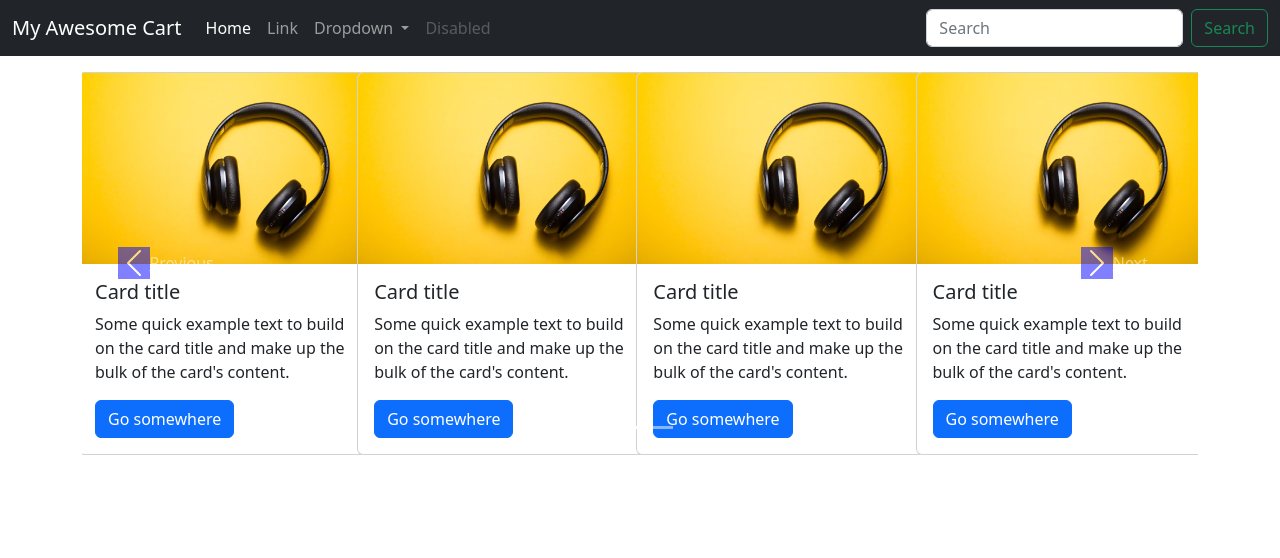
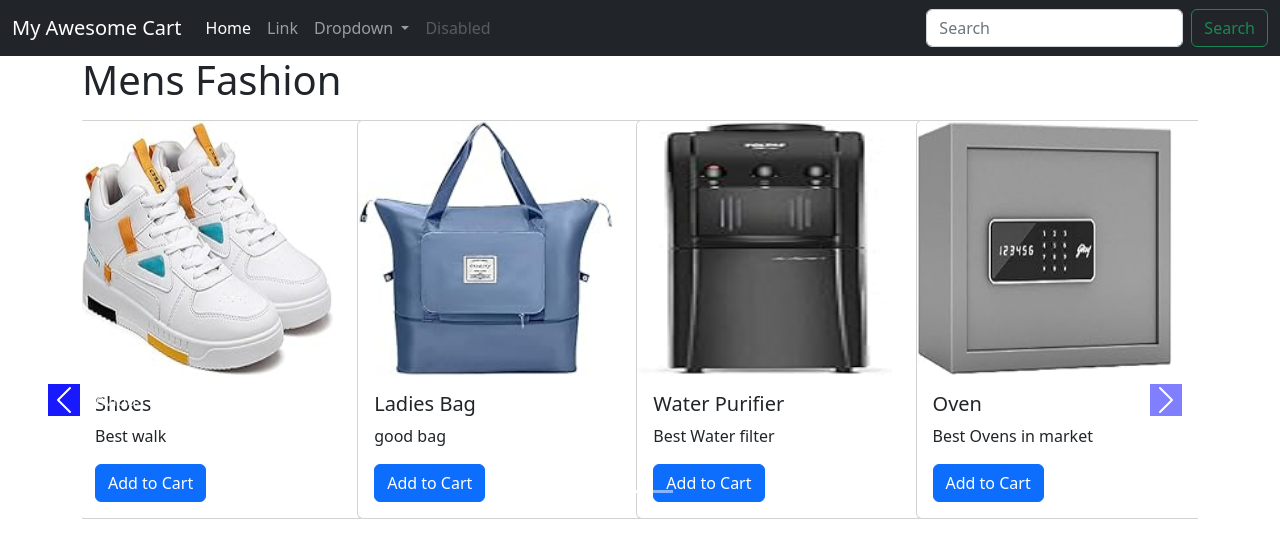
Before and after one commit to yash9151/E-Commerce_Website, a Django app: page /shop/ in a window 1280 px wide. Shown: the top 558 px of the page. Run offline with Django 5.2, Linux system fonts and the light colour scheme; data comes from the database, SQL or seed files in the repository; both versions use the stored data as it was after the commit.

Commit message:
Showing Products from database to home page- final

```diff
--- a/mac/shop/templates/shop/index.html
+++ b/mac/shop/templates/shop/index.html
@@ -7,8 +7,8 @@ margin-left: -4px;
 }
 
 .col-md-3 img {
-width: 100%;
-height: auto;
+width: 255px;
+height: 255px;
 }
 
 .carousel-indicators .active {
@@ -37,6 +37,7 @@ padding-right: 0;
 {% block body %}
 {% load static %}
 <div class="container">
+    <h1>Mens Fashion</h1>
     <div id="demo" class="carousel slide my-3" data-ride="carousel">
         <ul class="carousel-indicators">
             <li data-bs-target="#demo" data-bs-slide-to="0" class="active"></li>
@@ -50,13 +51,11 @@ padding-right: 0;
             <div class="carousel-item active">
                 <div class="col-xs-3 col-sm-3 col-md-3">
                     <div class="card" style="width: 18rem;">
-                        <img src="{% static 'shop/test.jpg' %}" class="card-img-top" alt="...">
+                        <img src="/media/{{product.0.image}}" class="card-img-top" alt="...">
                         <div class="card-body">
-                            <h5 class="card-title">Card title</h5>
-                            <p class="card-text">Some quick example text to build on the card title and make up the
-                                bulk of the
-                                card's content.</p>
-                            <a href="#" class="btn btn-primary">Go somewhere</a>
+                            <h5 class="card-title">{{product.0.product_name}}</h5>
+                            <p class="card-text">{{product.0.desc}}</p>
+                            <a href="#" class="btn btn-primary">Add to Cart</a>
                         </div>
                     </div>
                 </div>
@@ -64,24 +63,23 @@ padding-right: 0;
                 {% for product_item in product|slice:"1:"%}
                 <div class="col-xs-3 col-sm-3 col-md-3">
                     <div class="card" style="width: 18rem;">
-                        <img src="{% static 'shop/test.jpg' %}" class="card-img-top" alt="...">
+                        <img src="/media/{{product_item.image}}" class="card-img-top" alt="...">
                         <div class="card-body">
-                            <h5 class="card-title">Card title</h5>
-                            <p class="card-text">Some quick example text to build on the card title and make up the
-                                bulk of the
-                                card's content.</p>
-                            <a href="#" class="btn btn-primary">Go somewhere</a>
+                            <h5 class="card-title">{{product_item.product_name}}</h5>
+                            <p class="card-text">{{product_item.desc}}</p>
+                            <a href="#" class="btn btn-primary">Add to Cart</a>
                         </div>
                     </div>
                 </div>
-                {% if forloop.counter|divisibleby:3 and not forloop.last %}
-            </div><div class="carousel-item">
+                {% if forloop.counter|add:1|divisibleby:4 and forloop.counter > 0 and not forloop.last %}
+            </div>
+            <div class="carousel-item">
                 {% endif %}
 
                 {% endfor %}
             </div>
         </div>
-
+    </div>
         <a class="carousel-control-prev" href="#demo" role="button" data-bs-slide="prev">
             <span class="carousel-control-prev-icon" aria-hidden="true"></span>
             <span class="sr-only">Previous</span>
@@ -90,7 +88,7 @@ padding-right: 0;
             <span class="carousel-control-next-icon" aria-hidden="true"></span>
             <span class="sr-only">Next</span>
         </a>
-    </div>
+
 </div>
 {% endblock %}
 
```
Also changed, not shown: mac/db.sqlite3, mac/media/shop/images/Mobile.jpg (added), mac/media/shop/images/istockphoto-854321024-1024x1024_RSnhrj2.jpg (added).
